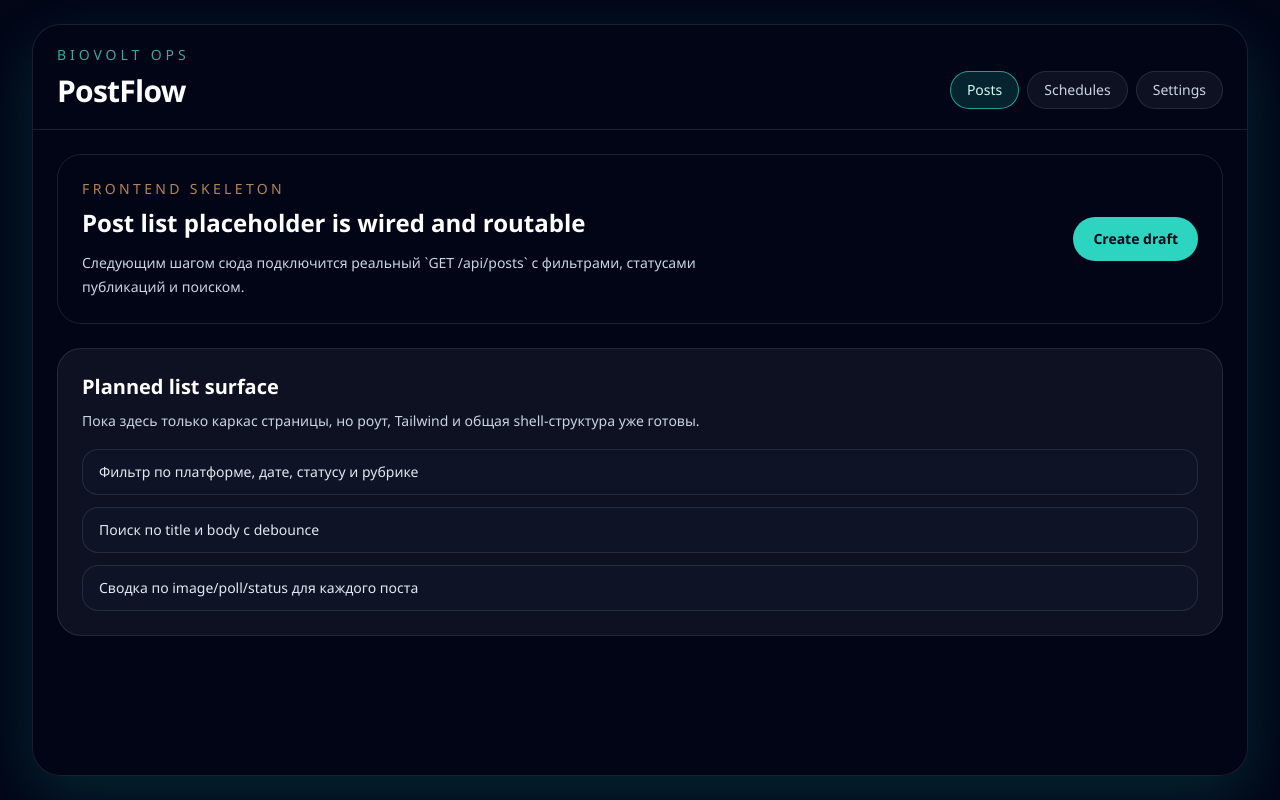
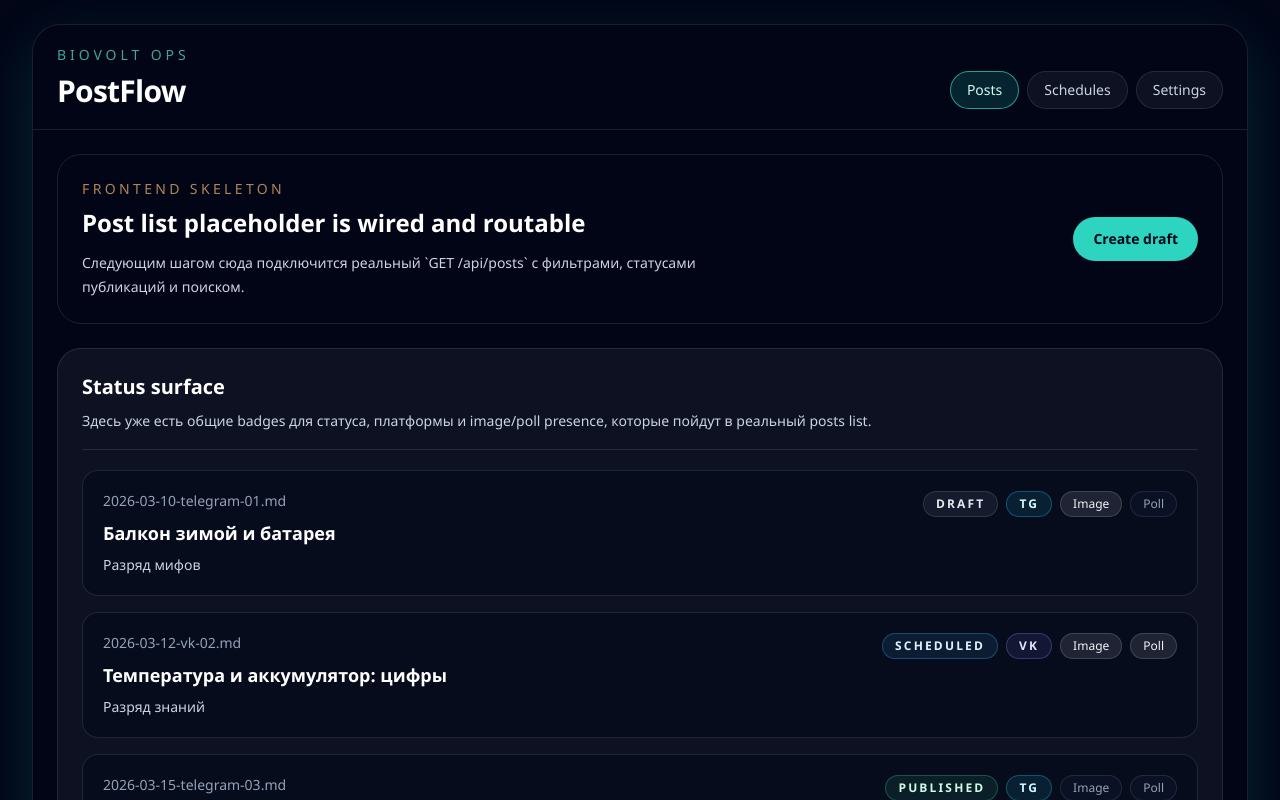
Before and after one commit to hirdle/postflow, a React (Vite) app in the folder frontend/: page / in a window 1280 px wide. Shown: the top 800 px of the page. Built offline with nearby package versions, Linux system fonts and the light colour scheme; no server answers.

Commit message:
Refine frontend navigation and status surfaces

```diff
--- a/frontend/src/App.tsx
+++ b/frontend/src/App.tsx
@@ -1,5 +1,6 @@
 import { NavLink, Route, Routes } from "react-router-dom";
 
+import { ToastProvider } from "./components/ToastProvider";
 import { PostEditorPage } from "./pages/PostEditorPage";
 import { PostListPage } from "./pages/PostListPage";
 import { SchedulesPage } from "./pages/SchedulesPage";
@@ -13,6 +14,7 @@ const navigation = [
 
 function App() {
   return (
+    <ToastProvider>
       <div className="min-h-screen px-4 py-6 text-slate-100 sm:px-6 lg:px-8">
         <div className="mx-auto flex min-h-[calc(100vh-3rem)] max-w-7xl flex-col rounded-[28px] border border-white/10 bg-slate-950/70 shadow-glow backdrop-blur">
           <header className="border-b border-white/10 px-6 py-5">
@@ -59,6 +61,7 @@ function App() {
           </main>
         </div>
       </div>
+    </ToastProvider>
   );
 }
 
--- /dev/null
+++ b/frontend/src/components/PlatformBadge.tsx
@@ -0,0 +1,23 @@
+type PlatformTone = "telegram" | "vk";
+
+const PLATFORM_STYLES: Record<PlatformTone, string> = {
+  telegram: "border-cyan-400/30 bg-cyan-400/10 text-cyan-100",
+  vk: "border-indigo-400/30 bg-indigo-400/10 text-indigo-100",
+};
+
+interface PlatformBadgeProps {
+  platform: PlatformTone;
+}
+
+export function PlatformBadge({ platform }: PlatformBadgeProps) {
+  return (
+    <span
+      className={[
+        "inline-flex rounded-full border px-3 py-1 text-xs font-semibold uppercase tracking-[0.18em]",
+        PLATFORM_STYLES[platform],
+      ].join(" ")}
+    >
+      {platform === "telegram" ? "TG" : "VK"}
+    </span>
+  );
+}
--- /dev/null
+++ b/frontend/src/components/PresenceBadge.tsx
@@ -0,0 +1,22 @@
+interface PresenceBadgeProps {
+  label: string;
+  active?: boolean;
+}
+
+export function PresenceBadge({
+  label,
+  active = true,
+}: PresenceBadgeProps) {
+  return (
+    <span
+      className={[
+        "inline-flex rounded-full border px-3 py-1 text-xs font-medium",
+        active
+          ? "border-white/15 bg-white/10 text-slate-100"
+          : "border-white/10 bg-slate-900/60 text-slate-400",
+      ].join(" ")}
+    >
+      {label}
+    </span>
+  );
+}
--- /dev/null
+++ b/frontend/src/components/StatusBadge.tsx
@@ -0,0 +1,26 @@
+type StatusTone = "draft" | "scheduled" | "published" | "failed" | "cancelled";
+
+const STATUS_STYLES: Record<StatusTone, string> = {
+  draft: "border-slate-400/20 bg-slate-400/10 text-slate-200",
+  scheduled: "border-sky-400/30 bg-sky-400/10 text-sky-100",
+  published: "border-emerald-400/30 bg-emerald-400/10 text-emerald-100",
+  failed: "border-rose-400/30 bg-rose-400/10 text-rose-100",
+  cancelled: "border-amber-400/30 bg-amber-400/10 text-amber-100",
+};
+
+interface StatusBadgeProps {
+  status: StatusTone;
+}
+
+export function StatusBadge({ status }: StatusBadgeProps) {
+  return (
+    <span
+      className={[
+        "inline-flex rounded-full border px-3 py-1 text-xs font-semibold uppercase tracking-[0.18em]",
+        STATUS_STYLES[status],
+      ].join(" ")}
+    >
+      {status}
+    </span>
+  );
+}
--- /dev/null
+++ b/frontend/src/components/ToastProvider.tsx
@@ -0,0 +1,69 @@
+import { createContext, useContext, useEffect, useState } from "react";
+
+type ToastTone = "success" | "error" | "warning";
+
+interface ToastPayload {
+  tone: ToastTone;
+  message: string;
+}
+
+interface ToastContextValue {
+  pushToast: (toast: ToastPayload) => void;
+}
+
+const ToastContext = createContext<ToastContextValue | null>(null);
+
+function toastClasses(tone: ToastTone) {
+  if (tone === "success") {
+    return "border-teal-400/30 bg-teal-400/10 text-teal-100";
+  }
+  if (tone === "warning") {
+    return "border-amber-400/30 bg-amber-400/10 text-amber-100";
+  }
+  return "border-rose-400/30 bg-rose-400/10 text-rose-100";
+}
+
+export function ToastProvider({ children }: { children: React.ReactNode }) {
+  const [toast, setToast] = useState<ToastPayload | null>(null);
+
+  useEffect(() => {
+    if (!toast) {
+      return;
+    }
+
+    const timeout = window.setTimeout(() => setToast(null), 3200);
+    return () => window.clearTimeout(timeout);
+  }, [toast]);
+
+  return (
+    <ToastContext.Provider
+      value={{
+        pushToast(nextToast) {
+          setToast(nextToast);
+        },
+      }}
+    >
+      {children}
+      <div className="pointer-events-none fixed right-5 top-5 z-50 flex w-[min(360px,calc(100vw-2rem))] flex-col gap-3">
+        {toast ? (
+          <div
+            className={[
+              "rounded-2xl border px-4 py-3 text-sm shadow-2xl backdrop-blur",
+              toastClasses(toast.tone),
+            ].join(" ")}
+          >
+            {toast.message}
+          </div>
+        ) : null}
+      </div>
+    </ToastContext.Provider>
+  );
+}
+
+export function useToast() {
+  const context = useContext(ToastContext);
+  if (!context) {
+    throw new Error("useToast must be used inside ToastProvider.");
+  }
+  return context;
+}
--- a/frontend/src/pages/PostEditorPage.tsx
+++ b/frontend/src/pages/PostEditorPage.tsx
@@ -1,15 +1,72 @@
+import { useState } from "react";
 import { useParams } from "react-router-dom";
 
+import { PlatformBadge } from "../components/PlatformBadge";
+import { PresenceBadge } from "../components/PresenceBadge";
 import { PlaceholderCard } from "../components/PlaceholderCard";
+import { StatusBadge } from "../components/StatusBadge";
 
 export function PostEditorPage() {
   const { filename } = useParams();
   const title = filename ? `Editing: ${filename}` : "New post";
+  const [panel, setPanel] = useState<"editor" | "preview">("editor");
 
   return (
+    <div className="space-y-6">
+      <section className="rounded-3xl border border-white/10 bg-white/5 p-6">
+        <div className="flex flex-col gap-4 lg:flex-row lg:items-end lg:justify-between">
+          <div>
+            <p className="text-sm uppercase tracking-[0.24em] text-orange-300/70">
+              Editor shell
+            </p>
+            <h2 className="mt-2 text-2xl font-semibold text-white">{title}</h2>
+            <p className="mt-3 max-w-3xl text-sm leading-6 text-slate-300">
+              Layout уже разбит на editor и preview surface. На desktop видны
+              обе колонки, на mobile переключение идёт через tabs.
+            </p>
+          </div>
+
+          <div className="flex flex-wrap gap-2">
+            <StatusBadge status="draft" />
+            <PlatformBadge platform="telegram" />
+            <PresenceBadge label="Unsaved" />
+            <PresenceBadge label="Image" active={false} />
+            <PresenceBadge label="Poll" active />
+          </div>
+        </div>
+      </section>
+
+      <div className="flex gap-2 xl:hidden">
+        <button
+          type="button"
+          className={[
+            "rounded-full border px-4 py-2 text-sm font-medium transition",
+            panel === "editor"
+              ? "border-teal-400/70 bg-teal-400/15 text-teal-100"
+              : "border-white/10 bg-white/5 text-slate-300",
+          ].join(" ")}
+          onClick={() => setPanel("editor")}
+        >
+          Editor
+        </button>
+        <button
+          type="button"
+          className={[
+            "rounded-full border px-4 py-2 text-sm font-medium transition",
+            panel === "preview"
+              ? "border-teal-400/70 bg-teal-400/15 text-teal-100"
+              : "border-white/10 bg-white/5 text-slate-300",
+          ].join(" ")}
+          onClick={() => setPanel("preview")}
+        >
+          Preview
+        </button>
+      </div>
+
       <div className="grid gap-6 xl:grid-cols-[1.3fr_0.9fr]">
+        <div className={panel === "preview" ? "hidden xl:block" : ""}>
           <PlaceholderCard
-        title={title}
+            title="Editor column"
             description="Каркас редактора уже занимает отдельный роут и готов к подключению форм для metadata, body, poll и image prompt."
             items={[
               "Metadata block: date, time, platform, rubric, hook type",
@@ -17,7 +74,9 @@ export function PostEditorPage() {
               "Manual save и dirty state поверх API posts",
             ]}
           />
+        </div>
 
+        <div className={panel === "editor" ? "hidden xl:block" : ""}>
           <PlaceholderCard
             title="Preview column"
             description="Правая колонка зарезервирована под Telegram/VK preview и validation summary."
@@ -28,5 +87,7 @@ export function PostEditorPage() {
             ]}
           />
         </div>
+      </div>
+    </div>
   );
 }
--- a/frontend/src/pages/PostListPage.tsx
+++ b/frontend/src/pages/PostListPage.tsx
@@ -1,6 +1,38 @@
 import { Link } from "react-router-dom";
 
-import { PlaceholderCard } from "../components/PlaceholderCard";
+import { PlatformBadge } from "../components/PlatformBadge";
+import { PresenceBadge } from "../components/PresenceBadge";
+import { StatusBadge } from "../components/StatusBadge";
+
+const SAMPLE_POSTS = [
+  {
+    fileName: "2026-03-10-telegram-01.md",
+    title: "Балкон зимой и батарея",
+    rubric: "Разряд мифов",
+    status: "draft" as const,
+    platform: "telegram" as const,
+    hasImage: true,
+    hasPoll: false,
+  },
+  {
+    fileName: "2026-03-12-vk-02.md",
+    title: "Температура и аккумулятор: цифры",
+    rubric: "Разряд знаний",
+    status: "scheduled" as const,
+    platform: "vk" as const,
+    hasImage: true,
+    hasPoll: true,
+  },
+  {
+    fileName: "2026-03-15-telegram-03.md",
+    title: "Почему батарея отключается под нагрузкой",
+    rubric: "Диагностика",
+    status: "published" as const,
+    platform: "telegram" as const,
+    hasImage: false,
+    hasPoll: false,
+  },
+];
 
 export function PostListPage() {
   return (
@@ -27,15 +59,43 @@ export function PostListPage() {
         </Link>
       </section>
 
-      <PlaceholderCard
-        title="Planned list surface"
-        description="Пока здесь только каркас страницы, но роут, Tailwind и общая shell-структура уже готовы."
-        items={[
-          "Фильтр по платформе, дате, статусу и рубрике",
-          "Поиск по title и body с debounce",
-          "Сводка по image/poll/status для каждого поста",
-        ]}
-      />
+      <section className="rounded-3xl border border-white/10 bg-white/5 p-6">
+        <div className="flex flex-col gap-2 border-b border-white/10 pb-4">
+          <h3 className="text-xl font-semibold text-white">
+            Status surface
+          </h3>
+          <p className="text-sm leading-6 text-slate-300">
+            Здесь уже есть общие badges для статуса, платформы и image/poll
+            presence, которые пойдут в реальный posts list.
+          </p>
+        </div>
+
+        <div className="mt-5 grid gap-4">
+          {SAMPLE_POSTS.map((post) => (
+            <article
+              key={post.fileName}
+              className="rounded-2xl border border-white/10 bg-slate-950/40 p-5"
+            >
+              <div className="flex flex-col gap-4 lg:flex-row lg:items-start lg:justify-between">
+                <div>
+                  <p className="text-sm text-slate-400">{post.fileName}</p>
+                  <h4 className="mt-2 text-lg font-semibold text-white">
+                    {post.title}
+                  </h4>
+                  <p className="mt-2 text-sm text-slate-300">{post.rubric}</p>
+                </div>
+
+                <div className="flex flex-wrap gap-2">
+                  <StatusBadge status={post.status} />
+                  <PlatformBadge platform={post.platform} />
+                  <PresenceBadge label="Image" active={post.hasImage} />
+                  <PresenceBadge label="Poll" active={post.hasPoll} />
+                </div>
+              </div>
+            </article>
+          ))}
+        </div>
+      </section>
     </div>
   );
 }
```
Also changed, not shown: frontend/index.html (+4 -0 lines), frontend/src/pages/SettingsPage.tsx (+14 -29 lines). Lines whose indentation alone changed are shown as unchanged.
